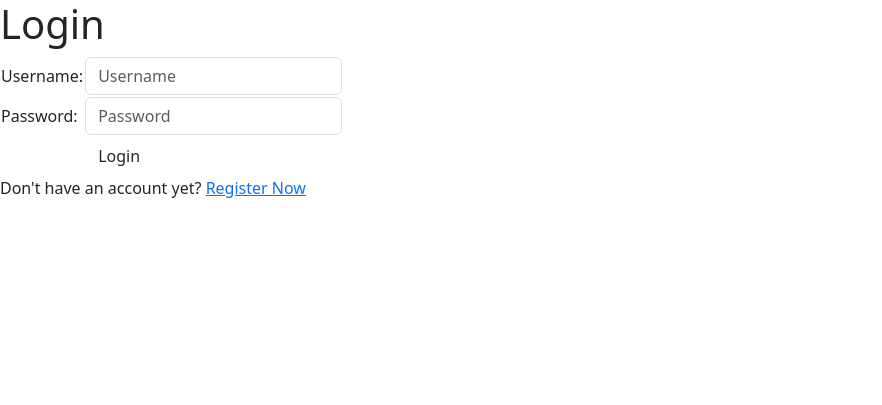
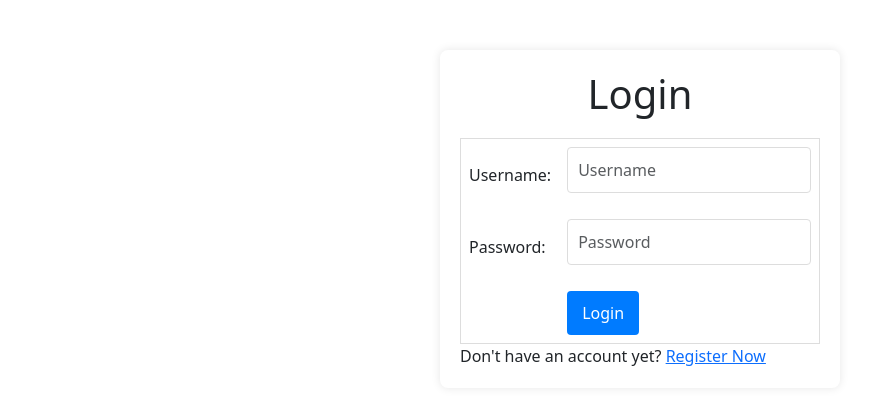
Before and after one commit to aryanstya/shopping_list, a Django app: page /login/ in a window 1280 px wide. Shown: the top 405 px of the page, without its empty margins (0-882 px from the left). Run offline with Django 4.2, Linux system fonts and the light colour scheme.

Commit message:
tutorial 4

```diff
--- /dev/null
+++ b/main/static/main.css
@@ -0,0 +1,136 @@
+/* main.css */
+
+body {
+    font-family: 'Arial', sans-serif;
+    background-color: #808080;
+    color: #333;
+    margin: 0;
+    padding: 0;
+}
+
+.container {
+    max-width: 800px;
+    margin: 0 auto;
+}
+
+h1 {
+    color: #007BFF;
+}
+
+table {
+    width: 100%;
+    border-collapse: collapse;
+    margin-top: 20px;
+}
+
+table, th, td {
+    border: 1px solid #ddd;
+}
+
+th, td {
+    padding: 12px;
+    text-align: left;
+}
+
+th {
+    background-color: #007BFF;
+    color: white;
+}
+
+button {
+    background-color: #007BFF;
+    color: white;
+    padding: 10px 15px;
+    border: none;
+    cursor: pointer;
+}
+
+button:hover {
+    background-color: #0056b3;
+}
+
+a {
+    text-decoration: none;
+    color: #007BFF;
+}
+
+a:hover {
+    text-decoration: underline;
+}
+
+/* main.css */
+
+body {
+    font-family: 'Arial', sans-serif;
+    background-color: #f4f4f4;
+    color: #333;
+    margin: 0;
+    padding: 0;
+}
+
+.login {
+    max-width: 400px;
+    margin: 50px auto;
+    background-color: #fff;
+    padding: 20px;
+    border-radius: 8px;
+    box-shadow: 0 0 10px rgba(0, 0, 0, 0.1);
+}
+
+h1 {
+    text-align: center;
+    color: #007BFF;
+}
+
+table {
+    width: 100%;
+    margin-top: 20px;
+}
+
+table tr {
+    margin-bottom: 10px;
+}
+
+table td {
+    padding: 8px;
+}
+
+input.form-control {
+    width: 100%;
+    padding: 10px;
+    margin-bottom: 10px;
+    border: 1px solid #ddd;
+    border-radius: 4px;
+}
+
+.btn.login_btn {
+    background-color: #007BFF;
+    color: #fff;
+    padding: 10px 15px;
+    border: none;
+    cursor: pointer;
+    border-radius: 4px;
+}
+
+.btn.login_btn:hover {
+    background-color: #0056b3;
+}
+
+ul {
+    list-style-type: none;
+    padding: 0;
+}
+
+ul li {
+    color: red; /* Ubah warna pesan sesuai preferensi Anda */
+    margin-bottom: 5px;
+}
+
+a {
+    text-decoration: none;
+    color: #007BFF;
+}
+
+a:hover {
+    text-decoration: underline;
+}
--- a/main/templates/base.html
+++ b/main/templates/base.html
@@ -10,6 +10,7 @@
         />
 
         {% endblock meta %}
+        <link rel="stylesheet" type="text/css" href="{% static 'main.css' %}">
         <link href="https://cdn.jsdelivr.net/npm/bootstrap@5.3.2/dist/css/bootstrap.min.css" rel="stylesheet" integrity="sha384-T3c6CoIi6uLrA9TneNEoa7RxnatzjcDSCmG1MXxSR1GAsXEV/Dwwykc2MPK8M2HN" crossorigin="anonymous">
         <script src="https://code.jquery.com/jquery-3.6.0.min.js" integrity="sha384-KyZXEAg3QhqLMpG8r+J4jsl5c9zdLKaUk5Ae5f5b1bw6AUn5f5v8FZJoMxm6f5cH1" crossorigin="anonymous"></script>
     </head>
--- a/main/templates/main.html
+++ b/main/templates/main.html
@@ -8,6 +8,8 @@
 
     <h5>Class:</h5>
     <p>{{class}}</p>
+
+
 
 <table>
     <tr>
--- a/main/views.py
+++ b/main/views.py
@@ -14,7 +14,6 @@
 from django.urls import reverse
 
 @login_required(login_url='/login')
-
 def show_main(request):
     products = Product.objects.all()
 
```
